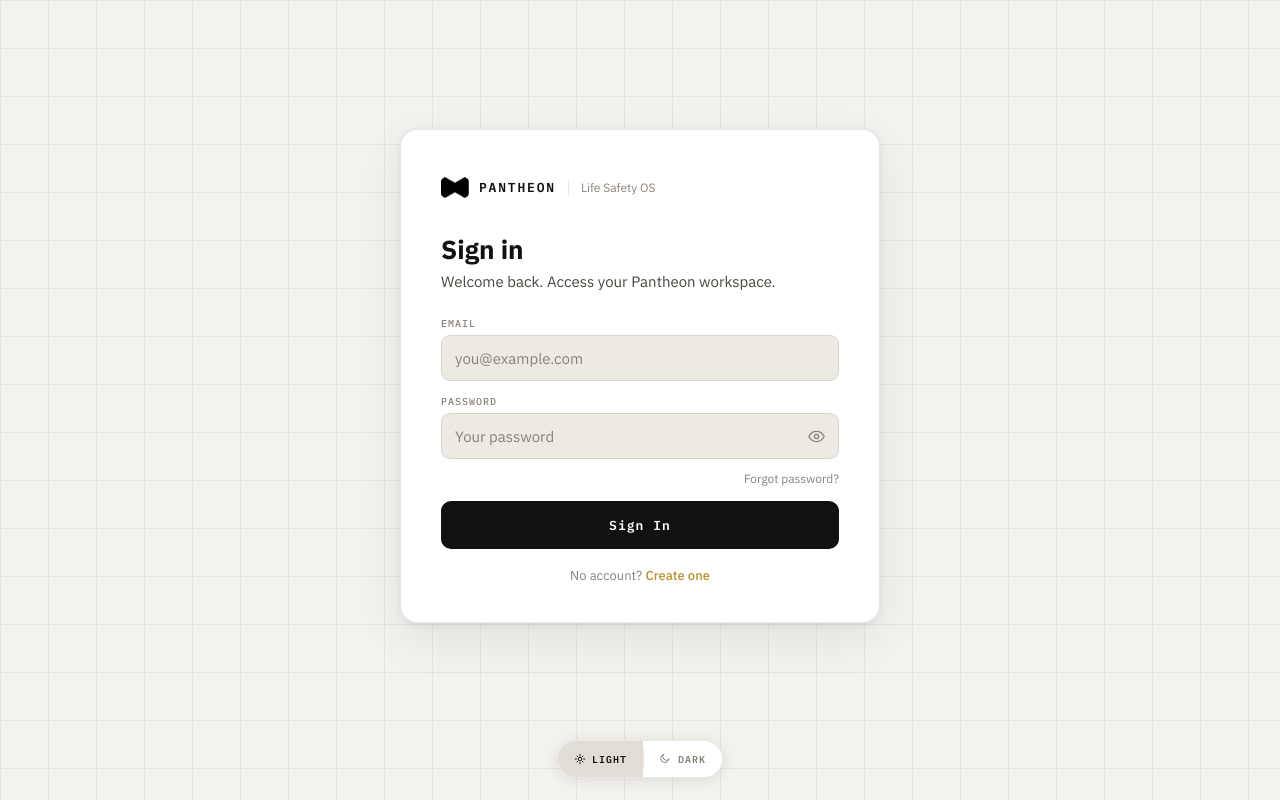
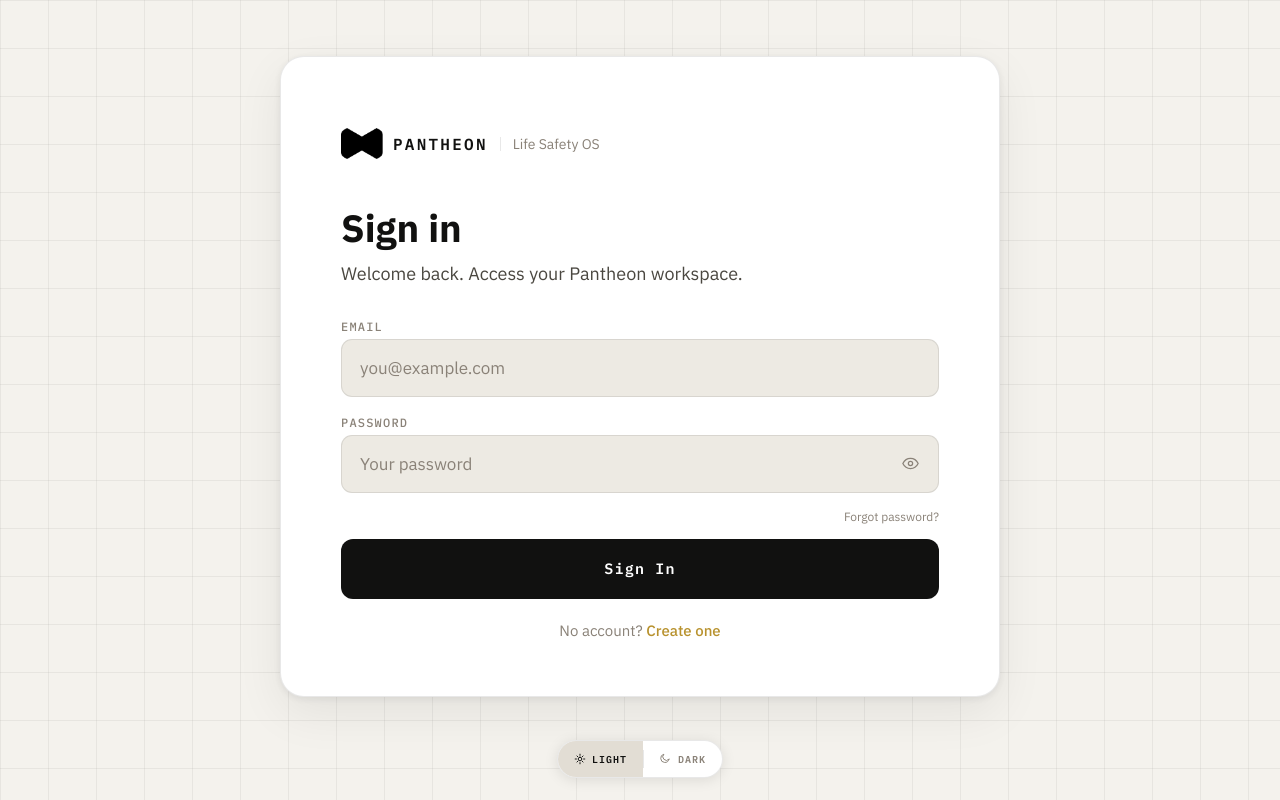
Before and after one commit to okapade/HCT-Pantheon, a Flask app: page /login in a window 1280 px wide. Run offline with Flask 3, Linux system fonts and the light colour scheme.

Commit message:
Update login.html

```diff
--- a/templates/login.html
+++ b/templates/login.html
@@ -55,38 +55,38 @@
     }
 
     .card {
-      width: 100%; max-width: 480px;
+      width: 100%; max-width: 720px;
       background: var(--bg2); border: 1px solid var(--border);
-      border-radius: 18px; padding: 44px 40px 38px;
+      border-radius: 24px; padding: 66px 60px 56px;
       box-shadow: var(--shadow);
       transition: background 0.22s, border-color 0.22s;
     }
 
     /* brand */
-    .brand { display: flex; align-items: center; gap: 10px; margin-bottom: 30px; }
-    .brand-logo { width: 28px; height: 28px; object-fit: contain; filter: var(--logo-filter); transition: filter 0.22s; }
-    .brand-name { font-family: var(--mono); font-size: 13px; font-weight: 600; letter-spacing: 0.14em; color: var(--logo-text); text-transform: uppercase; transition: color 0.22s; }
+    .brand { display: flex; align-items: center; gap: 10px; margin-bottom: 38px; }
+    .brand-logo { width: 42px; height: 42px; object-fit: contain; filter: var(--logo-filter); transition: filter 0.22s; }
+    .brand-name { font-family: var(--mono); font-size: 16px; font-weight: 600; letter-spacing: 0.14em; color: var(--logo-text); text-transform: uppercase; transition: color 0.22s; }
     .brand-sep  { width: 1px; height: 14px; background: var(--border); margin: 0 2px; }
-    .brand-sub  { font-size: 12px; color: var(--muted); }
+    .brand-sub  { font-size: 14px; color: var(--muted); }
 
-    h1   { font-size: 26px; font-weight: 700; margin-bottom: 5px; }
-    .sub { font-size: 15px; color: var(--sub); margin-bottom: 24px; line-height: 1.5; }
+    h1   { font-size: 38px; font-weight: 700; margin-bottom: 8px; }
+    .sub { font-size: 18px; color: var(--sub); margin-bottom: 32px; line-height: 1.5; }
 
     /* alert */
-    .msg { display: none; font-size: 13px; border-radius: 8px; padding: 11px 14px; margin-bottom: 16px; line-height: 1.5; }
+    .msg { display: none; font-size: 15px; border-radius: 10px; padding: 14px 18px; margin-bottom: 20px; line-height: 1.5; }
     .msg.err  { display: block; background: var(--red-bg);   border: 1px solid var(--red-border);   color: var(--red); }
     .msg.ok   { display: block; background: var(--green-bg); border: 1px solid var(--green-border); color: var(--green); }
     .msg.info { display: block; background: var(--gold-pale); border: 1px solid rgba(154,122,40,0.22); color: var(--gold2); }
 
     /* field */
-    .field { margin-bottom: 14px; }
+    .field { margin-bottom: 18px; }
     label {
-      display: block; font-family: var(--mono); font-size: 10px; font-weight: 500;
+      display: block; font-family: var(--mono); font-size: 12px; font-weight: 500;
       letter-spacing: 0.1em; text-transform: uppercase; color: var(--muted); margin-bottom: 5px;
     }
     input {
-      width: 100%; height: 46px; background: var(--bg3); border: 1px solid var(--border);
-      border-radius: 9px; padding: 0 13px; font-family: var(--sans); font-size: 15px;
+      width: 100%; height: 58px; background: var(--bg3); border: 1px solid var(--border);
+      border-radius: 11px; padding: 0 18px; font-family: var(--sans); font-size: 17px;
       color: var(--text); outline: none;
       transition: border-color 0.13s, box-shadow 0.13s, background 0.22s;
     }
@@ -96,9 +96,9 @@
 
     /* password eye */
     .pw-wrap { position: relative; }
-    .pw-wrap input { padding-right: 48px; }
+    .pw-wrap input { padding-right: 62px; }
     .eye-btn {
-      position: absolute; right: 0; top: 0; width: 46px; height: 46px;
+      position: absolute; right: 0; top: 0; width: 58px; height: 58px;
       background: none; border: none; cursor: pointer;
       display: flex; align-items: center; justify-content: center;
       color: var(--muted); transition: color 0.13s;
@@ -109,7 +109,7 @@
     /* password requirements */
     .pw-reqs { margin-top: 8px; display: none; }
     .pw-reqs.show { display: block; }
-    .req-row { display: flex; align-items: center; gap: 7px; font-size: 12px; color: var(--muted); margin-bottom: 4px; }
+    .req-row { display: flex; align-items: center; gap: 7px; font-size: 14px; color: var(--muted); margin-bottom: 4px; }
     .req-dot { width: 6px; height: 6px; border-radius: 50%; background: var(--bg4); border: 1px solid var(--muted); flex-shrink: 0; transition: all 0.2s; }
     .req-row.met .req-dot { background: var(--green); border-color: var(--green); }
     .req-row.met { color: var(--green); }
@@ -121,8 +121,8 @@
 
     /* btn */
     .btn {
-      width: 100%; height: 48px; background: var(--text); border: none; border-radius: 10px;
-      font-family: var(--mono); font-size: 13px; font-weight: 600; letter-spacing: 0.08em;
+      width: 100%; height: 60px; background: var(--text); border: none; border-radius: 12px;
+      font-family: var(--mono); font-size: 15px; font-weight: 600; letter-spacing: 0.08em;
       color: var(--bg2); cursor: pointer; margin-top: 4px;
       display: flex; align-items: center; justify-content: center; gap: 9px;
       transition: background 0.15s, opacity 0.15s;
@@ -131,15 +131,15 @@
     [data-theme="dark"] .btn:hover:not(:disabled) { color: #0A0A0B; }
     .btn:disabled { opacity: 0.3; cursor: not-allowed; }
 
-    .toggle { text-align: center; font-size: 13px; color: var(--muted); margin-top: 18px; }
+    .toggle { text-align: center; font-size: 15px; color: var(--muted); margin-top: 22px; }
     .toggle a { color: var(--gold2); cursor: pointer; font-weight: 500; }
     .toggle a:hover { text-decoration: underline; }
 
     /* forgot/reset states */
-    .state-icon { width: 52px; height: 52px; border-radius: 50%; background: var(--gold-pale); border: 1px solid var(--gold); display: flex; align-items: center; justify-content: center; margin: 0 auto 20px; }
+    .state-icon { width: 72px; height: 72px; border-radius: 50%; background: var(--gold-pale); border: 1px solid var(--gold); display: flex; align-items: center; justify-content: center; margin: 0 auto 20px; }
     .state-icon svg { width: 24px; height: 24px; stroke: var(--gold2); fill: none; stroke-width: 1.6; stroke-linecap: round; stroke-linejoin: round; }
-    .pill { font-family: var(--mono); font-size: 12px; color: var(--gold2); background: var(--gold-pale); border: 1px solid rgba(154,122,40,0.2); border-radius: 6px; padding: 4px 11px; display: inline-block; margin: 8px 0 16px; }
-    .note { font-size: 13px; color: var(--sub); line-height: 1.65; }
+    .pill { font-family: var(--mono); font-size: 14px; color: var(--gold2); background: var(--gold-pale); border: 1px solid rgba(154,122,40,0.2); border-radius: 8px; padding: 6px 16px; display: inline-block; margin: 8px 0 16px; }
+    .note { font-size: 15px; color: var(--sub); line-height: 1.65; }
     hr.div { border: none; border-top: 1px solid var(--border); margin: 20px 0 16px; }
 
     .spin { width: 14px; height: 14px; border: 2px solid rgba(255,255,255,0.25); border-top-color: currentColor; border-radius: 50%; animation: sp 0.7s linear infinite; display: none; }
```
